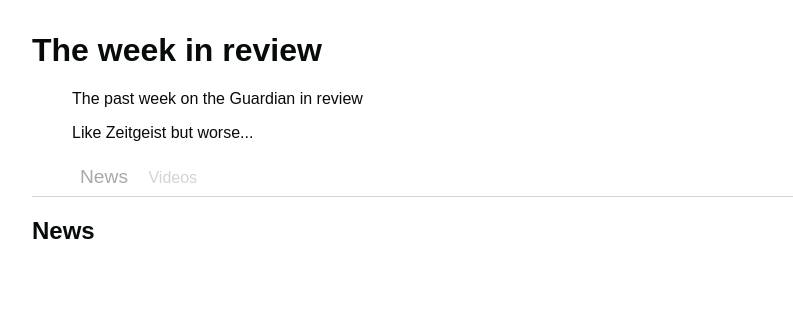
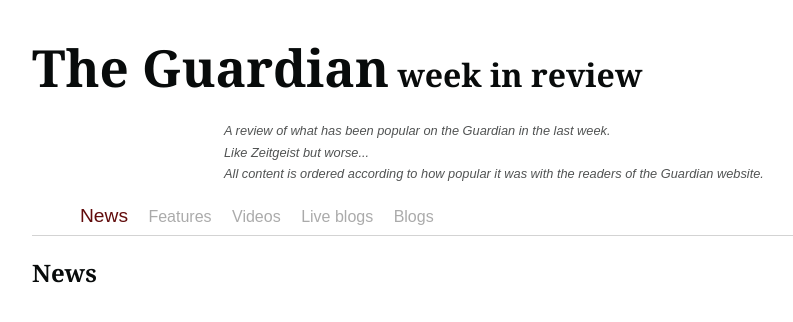
Before and after one commit to guardian/gu-in-review, a Python web app: template templates/index.html in a window 1280 px wide. Shown: the top 322 px of the page, without its empty margins (96-889 px from the left). Run offline with Jinja, Linux system fonts and the light colour scheme; the template is opened without the code that fills it, so the values that code supplies are empty; style sheets or scripts are compiled from the project's sources; some libraries are stand-ins or nearby versions.

Commit message:
Adds lots (and lots) of styling

```diff
--- a/app.py
+++ b/app.py
@@ -16,7 +16,10 @@ def categorise_content(content):
 	if not content: return {}
 
 	return {"videos" : [item for item in content if data_filters.video(item)],
-		"news" : [item for item in content if data_filters.news(item)]}
+		"news" : [item for item in content if data_filters.news(item)],
+		"features" : [item for item in content if data_filters.features(item)],
+		"blogs" : [item for item in content if data_filters.blog(item)],
+		"liveblogs" : [i for i in content if data_filters.live(i)],}
 
 class MainPage(webapp2.RequestHandler):
 	def get(self):
--- a/data_filters.py
+++ b/data_filters.py
@@ -16,3 +16,7 @@ def video(item) : return of_type("type/video", item)
 def article(item) : return of_type("type/article", item)
 
 def news(item) : return with_tone("tone/news", item)
+def features(item) : return with_tone("tone/features", item)
+def blog(item) : return with_tone("tone/blog", item) and not with_tone("tone/minutebyminute", item)
+
+def live(item) : return with_tone("tone/blog", item) and with_tone("tone/minutebyminute", item)
--- a/static/css/base.less
+++ b/static/css/base.less
@@ -55,11 +55,15 @@ body {
 		display: inline-block;
 		padding: 0.5rem;
 		opacity: 0.5;
-		.transition(200ms, 800ms);
+		.transition(100ms, 800ms);
 		}
 	.ui-tabs-anchor {
-		color: darkgrey;
+		color: #585858;
 		text-decoration: none;
+	}
+	.ui-tabs-anchor {
+		.transition(100ms, 600ms);
+		outline: none;
 	}
 	.ui-state-default:hover {
 		opacity: 0.9;
@@ -68,6 +72,37 @@ body {
 	.ui-state-active {
 		opacity: 1;
 		font-size: 1.2rem;
+		.ui-tabs-anchor {
+			color: #610B0B;
+		}
 	}
 	border-bottom: 1px lightgrey solid;
 }
+
+.app-quote {
+	font-style: italic;
+	font-size: 0.8rem;
+	opacity: 0.7;
+	> p {
+		margin-top: 0.25rem;
+		margin-bottom: 0.4rem;
+	}
+	margin-left: auto;
+	margin-right: auto;
+	max-width: 40rem;
+}
+
+.title {
+	.brand-name {
+		font-size: 160%;
+		font-weight: bold;
+	}
+}
+
+.items {
+	.transition(200ms, 800ms);
+}
+
+header {
+	font-family: Georgia, serif;
+}
--- a/templates/index.html
+++ b/templates/index.html
@@ -4,21 +4,25 @@
 
 {% block content %}
 
-<header><h1>The week in review</h1></header>
+<header><h1 class="title"><span class="brand-name">The Guardian</span> week in review</h1></header>
 
 <blockquote class="app-quote">
-	<p>The past week on the Guardian in review</p>
+	<p>A review of what has been popular on the Guardian in the last week.</p>
 	<p>Like Zeitgeist but worse...</p>
+	<p>All content is ordered according to how popular it was with the readers of the Guardian website.</p>
 </blockquote>
 
 <div id="tabs" class="tabs">
 
 <ul>
 	<li><a href="#news">News</a></li>
+	<li><a href="#features">Features</a></li>
 	<li><a href="#videos">Videos</a></li>
+	<li><a href="#liveblogs">Live blogs</a></li>
+	<li><a href="#blogs">Blogs</a></li>
 </ul>
 
-<section id="news" class="news">
+<section id="news" class="news items">
 	<header><h1>News</h1></header>
 {% for item in news %}
 {% set position = loop.index %}
@@ -26,7 +30,15 @@
 {% endfor %}
 </section>
 
-<section id="videos" class="videos">
+<section id="features" class="features items">
+	<header><h1>Features</h1></header>
+{% for item in features %}
+{% set position = loop.index %}
+{% include "article.html"%}
+{% endfor %}
+</section>
+
+<section id="videos" class="videos items">
 	<header><h1>Videos</h1></header>
 	{% for item in videos %}
 	{% set position = loop.index %}
@@ -34,13 +46,23 @@
 	{% endfor %}
 </section>
 
+<section id="blogs" class="blogs">
+	<header><h1>Blogs</h1></header>
+{% for item in blogs %}
+{% set position = loop.index %}
+{% include "article.html"%}
+{% endfor %}
+</section>
+
+<section id="liveblogs" class="liveblogs items">
+	<header><h1>Liveblogs</h1></header>
+	{% for item in liveblogs %}
+	{% set position = loop.index %}
+	{% include "article.html" %}
+	{% endfor %}
+</section>
 </div>
 
-<section>
-{% for item in popular_content %}
-{% include "article.html" %}
-{% endfor %}
-</section>
 
 
 
```
